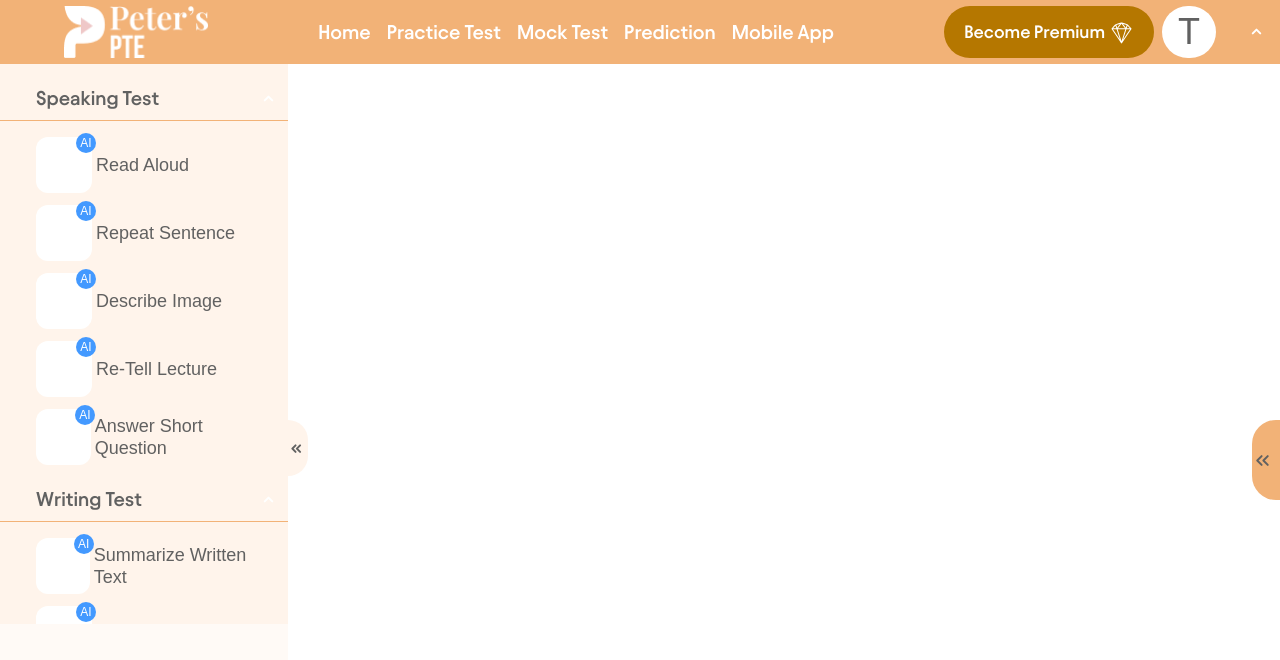
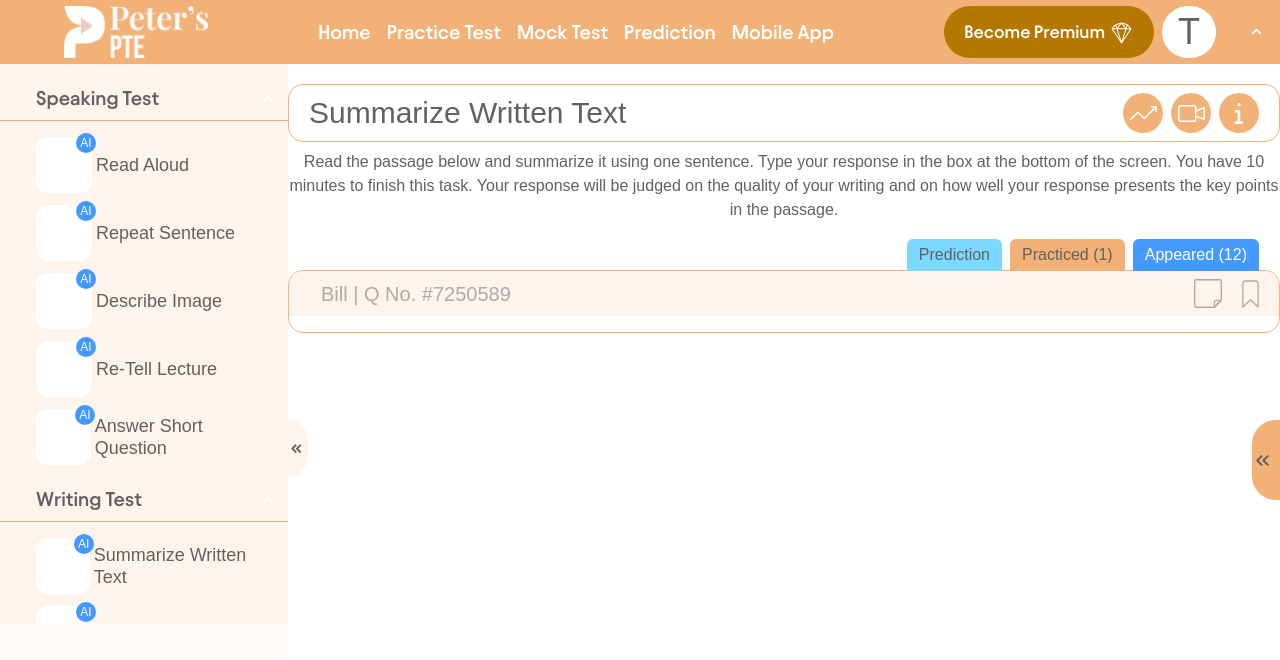
Before and after one commit to iamyeasirarafat/peters_pte, a Next.js app: page /app/practice/summarize_written in a window 1280 px wide. Shown: the top 660 px of the page. Built offline with nearby package versions, Linux system fonts and the light colour scheme.

Commit message:
summarize_written

```diff
--- a/app/app/practice/read_aloud/page.js
+++ b/app/app/practice/read_aloud/page.js
@@ -3,7 +3,6 @@ import AiPageHeader from "@/src/components/global/AiPageHeader";
 import LineProgressBar from "@/src/components/global/LineProgressBar";
 import ReusableModal from "@/src/components/global/ReusableModal";
 import TabButton from "@/src/components/global/TabButton";
-import Pagination from "@/src/components/read-aloud/Pagination";
 import RecordBlock from "@/src/components/read-aloud/RecordBlock";
 import Score from "@/src/components/read-aloud/Score";
 import TextBlock from "@/src/components/read-aloud/TextBlock";
--- a/app/app/practice/summarize_written/page.js
+++ b/app/app/practice/summarize_written/page.js
@@ -1,7 +1,67 @@
-import React from "react";
+"use client";
+import AiPageHeader from "@/src/components/global/AiPageHeader";
+import TextBlock from "@/src/components/read-aloud/TextBlock";
+import Image from "next/image";
+import React, { useState } from "react";
 
 const Index = () => {
-  return <div></div>;
+  const [open, setOpen] = useState(false);
+  return (
+    <div>
+      <AiPageHeader title="Summarize Written Text" setOpen={setOpen} />
+      <p className="text-gray text-base mt-2 text-center">
+        Read the passage below and summarize it using one sentence. Type your
+        response in the box at the bottom of the screen. You have 10 minutes to
+        finish this task. Your response will be judged on the quality of your
+        writing and on how well your response presents the key points in the
+        passage.
+      </p>
+      {/* read aloud box  */}
+      <div className="relative border border-primary rounded-[15px] mt-12 pb-4">
+        {/* tab button */}
+        <div className="flex items-center gap-x-2 absolute bottom-[100.2%] right-5">
+          <button className="text-gray py-1 px-3 rounded-t-md text-base bg-cream">
+            Prediction
+          </button>
+          <button className="text-gray py-1 px-3 rounded-t-md text-base bg-primary">
+            Practiced (1)
+          </button>
+          <button className="text-white py-1 px-3 rounded-t-md text-base bg-blue">
+            Appeared (12)
+          </button>
+        </div>
+        <div className="bg-secondary rounded-t-[15px] py-2 pl-8 pr-5 flex items-center justify-between">
+          <p className="text-[#ACACAC] text-xl">Bill | Q No. #7250589</p>
+          <div className="flex items-center gap-x-5">
+            <div className="w-[28px] h-[29px]">
+              <div className="w-full h-full relative">
+                <Image
+                  className="object-cover"
+                  src="/icons/page.svg"
+                  alt="grow icon"
+                  fill
+                />
+              </div>
+            </div>
+            <div className="w-[17px] h-[28px]">
+              <div className="w-full h-full relative">
+                <Image
+                  className="object-cover"
+                  src="/icons/bookmark.svg"
+                  alt="grow icon"
+                  fill
+                />
+              </div>
+            </div>
+          </div>
+        </div>
+        {/* text block */}
+        {/* <TextBlock /> */}
+        {/* recording Block */}
+        {/* <RecordBlock /> */}
+      </div>
+    </div>
+  );
 };
 
 export default Index;
--- a/tailwind.config.js
+++ b/tailwind.config.js
@@ -18,6 +18,7 @@ module.exports = {
         black: "#000000",
         gold: "#B57700",
         gray: "#616161",
+        lightGray: "#ABABAB",
         accent: "#949494",
         red: "#FF0000",
         yellow_green: "#849C3E",
```
